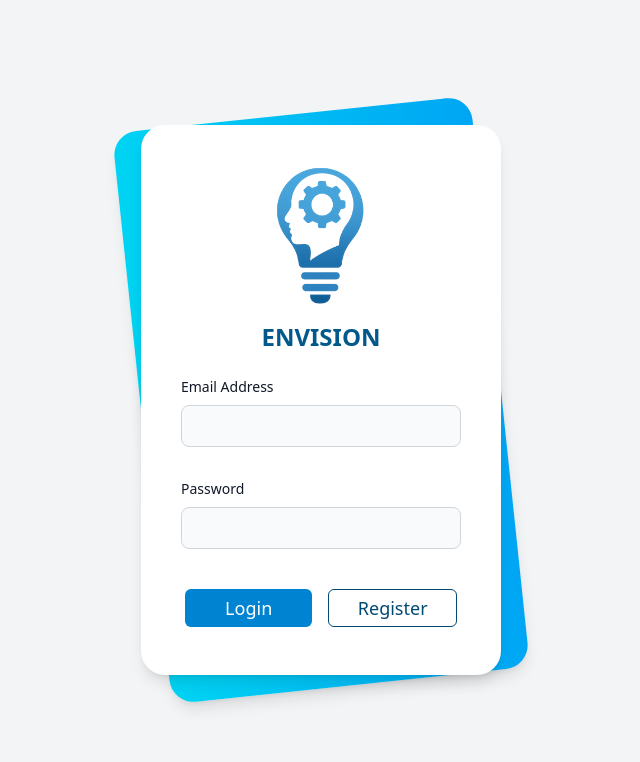
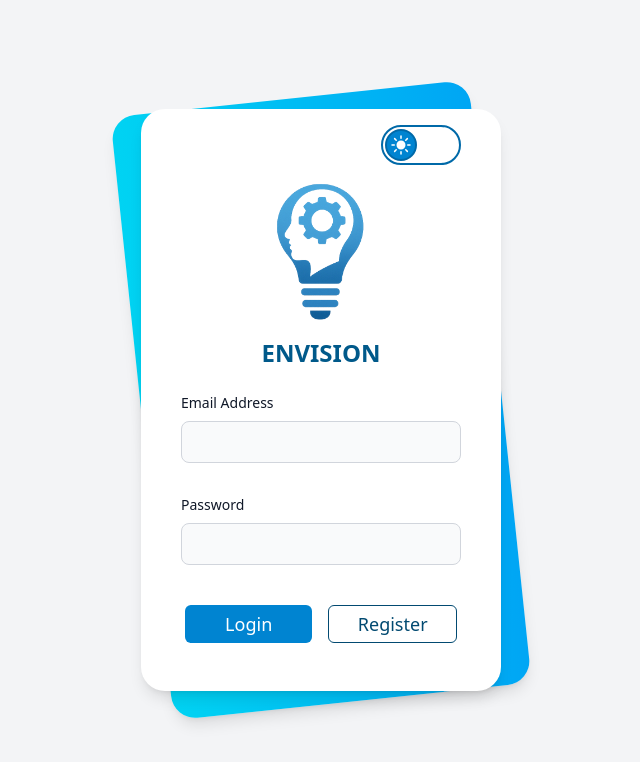
Before and after one commit to anantha-krish/envision-spa, a React (Vite) app: page /login in a window 1280 px wide. Shown: the top 762 px of the page, without its empty margins (319-959 px from the left). Built offline with nearby package versions, Linux system fonts and the light colour scheme.

Commit message:
Add theme switch support

```diff
--- a/package.json
+++ b/package.json
@@ -10,6 +10,7 @@
     "preview": "vite preview"
   },
   "dependencies": {
+    "@heroicons/react": "^2.2.0",
     "@reduxjs/toolkit": "^2.6.1",
     "@tailwindcss/vite": "^4.0.15",
     "@tanstack/react-router": "^1.114.27",
--- a/src/App.tsx
+++ b/src/App.tsx
@@ -4,7 +4,7 @@ import { Toaster } from "react-hot-toast";
 
 const App = () => {
   return (
-    <div>
+    <div className="transition-theme duration-1000 ease-in-out">
       <Navbar />
       <Toaster position="top-right" />
       <Outlet />
--- /dev/null
+++ b/src/features/theme/themeSlice.ts
@@ -0,0 +1,24 @@
+// src/features/theme/themeSlice.ts
+import { createSlice } from "@reduxjs/toolkit";
+
+const savedTheme = localStorage.getItem("theme") || "light";
+
+const themeSlice = createSlice({
+  name: "theme",
+  initialState: { mode: savedTheme },
+  reducers: {
+    toggleTheme: (state) => {
+      state.mode = state.mode === "dark" ? "light" : "dark";
+      localStorage.setItem("theme", state.mode);
+      //document.documentElement.setAttribute("data-theme", state.mode);
+    },
+    setTheme: (state, action) => {
+      state.mode = action.payload;
+      localStorage.setItem("theme", action.payload);
+      //document.documentElement.setAttribute("data-theme", action.payload);
+    },
+  },
+});
+
+export const { toggleTheme, setTheme } = themeSlice.actions;
+export default themeSlice.reducer;
--- a/src/pages/Login.tsx
+++ b/src/pages/Login.tsx
@@ -1,27 +1,54 @@
 import { Form, Formik } from "formik";
-import { useDispatch } from "react-redux";
+import { MoonIcon, SunIcon } from "@heroicons/react/24/solid";
+import { useDispatch, useSelector } from "react-redux";
 import * as Yup from "yup";
 import { loginRequest } from "../features/auth/AuthActions";
 import { useNavigate } from "@tanstack/react-router";
 import { FormInput } from "../components/FormInput";
 import { FormButton } from "../components/FormButton";
-
+import { useEffect } from "react";
+import { RootState } from "../store";
+import { toggleTheme } from "../features/theme/themeSlice";
 const loginSchema = Yup.object({
   email: Yup.string().email("Invalid email").required("Required"),
   password: Yup.string().min(6, "Min 6 characters").required("Required"),
 });
 
 const Login = () => {
+  const theme = useSelector((state: RootState) => state.theme.mode);
+  useEffect(() => {
+    document.documentElement.setAttribute("data-theme", theme);
+  }, [theme]);
   const navigate = useNavigate();
   const dispatch = useDispatch();
   const envisionLogo = new URL("/assets/images/logo.png", import.meta.url).href;
-  // document.documentElement.setAttribute("data-theme", "dark");
 
   return (
     <div className="flex min-h-screen flex-col justify-center bg-gray-100 py-6 sm:py-12 dark:bg-gray-900">
       <div className="relative py-3 sm:mx-auto">
         <div className="absolute inset-0 -skew-y-6 transform bg-gradient-to-r from-cyan-400 to-sky-500 shadow-lg sm:-rotate-6 sm:skew-y-0 sm:rounded-3xl"></div>
-        <div className="relative bg-white p-10 shadow-lg sm:rounded-3xl  dark:bg-gray-800">
+        <div className="relative bg-white p-10 pt-0 shadow-lg sm:rounded-3xl  dark:bg-gray-800">
+          <div className="w-full flex justify-end align-center py-4 ">
+            <div
+              className={`w-20 p-0.5 border-2 border-sky-700 rounded-full flex items-center ${theme === "light" ? "justify-start:" : "justify-end"}`}
+            >
+              {theme === "light" ? (
+                <button
+                  className="hover:cursor-pointer p-0.5 border-2 border-sky-700 rounded-full bg-sky-600 text-white dark:bg-gray-800 hover:bg-sky-500 dark:hover:bg-sky-800 hover:text-white transition duration-300 ease-in-out"
+                  onClick={() => dispatch(toggleTheme())}
+                >
+                  <SunIcon className="w-6" />
+                </button>
+              ) : (
+                <button
+                  className="hover:cursor-pointer p-0.5 border-2 bg-sky-600 border-sky-700 rounded-full dark:bg-gray-800 hover:bg-sky-500 dark:hover:bg-sky-800 hover:text-white transition duration-300 ease-in-out"
+                  onClick={() => dispatch(toggleTheme())}
+                >
+                  <MoonIcon className="w-6 text-white" />
+                </button>
+              )}
+            </div>
+          </div>
           <div className="mx-auto max-w-lg space-y-4">
             <div className="mx-auto flex w-70 justify-center">
               <img
--- a/src/store.ts
+++ b/src/store.ts
@@ -1,6 +1,7 @@
 import { configureStore } from "@reduxjs/toolkit";
 import createSagaMiddleware from "redux-saga";
 import authReducer from "./features/auth/authSlice";
+import themeReducer from "./features/theme/themeSlice";
 import rootSaga from "./rootSaga";
 
 const sagaMiddleware = createSagaMiddleware();
@@ -8,6 +9,7 @@ const sagaMiddleware = createSagaMiddleware();
 export const store = configureStore({
   reducer: {
     auth: authReducer,
+    theme: themeReducer,
   },
   middleware: (getDefaultMiddleware) =>
     getDefaultMiddleware({ thunk: false }).concat(sagaMiddleware),
--- a/src/styles.css
+++ b/src/styles.css
@@ -10,3 +10,16 @@ input:-webkit-autofill:focus {
     transition: background-color 0s 0s, color 0s 0s;
     transition-delay: calc(infinity * 1s);
 }
+html[data-theme='dark'] input:-webkit-autofill {
+    -webkit-box-shadow: 0 0 0px 1000px #1f2937 inset !important;
+    -webkit-text-fill-color: #f3f4f6 !important;
+}
+
+html[data-theme='light'] input:-webkit-autofill {
+    -webkit-box-shadow: 0 0 0px 1000px #f9fafb inset !important;
+    -webkit-text-fill-color: #1f2937 !important;
+
+}
+html {
+    transition: background-color 1s ease, color 1s ease;
+}
--- /dev/null
+++ b/tailwind.config.js
@@ -0,0 +1,10 @@
+module.exports = {
+  theme: {
+    extend: {
+      transitionProperty: {
+        theme: "background-color, color, border-color",
+      },
+    },
+  },
+  plugins: [],
+};
```
Also changed, not shown: 1 other file (tests, documents, lock files or other folders).
